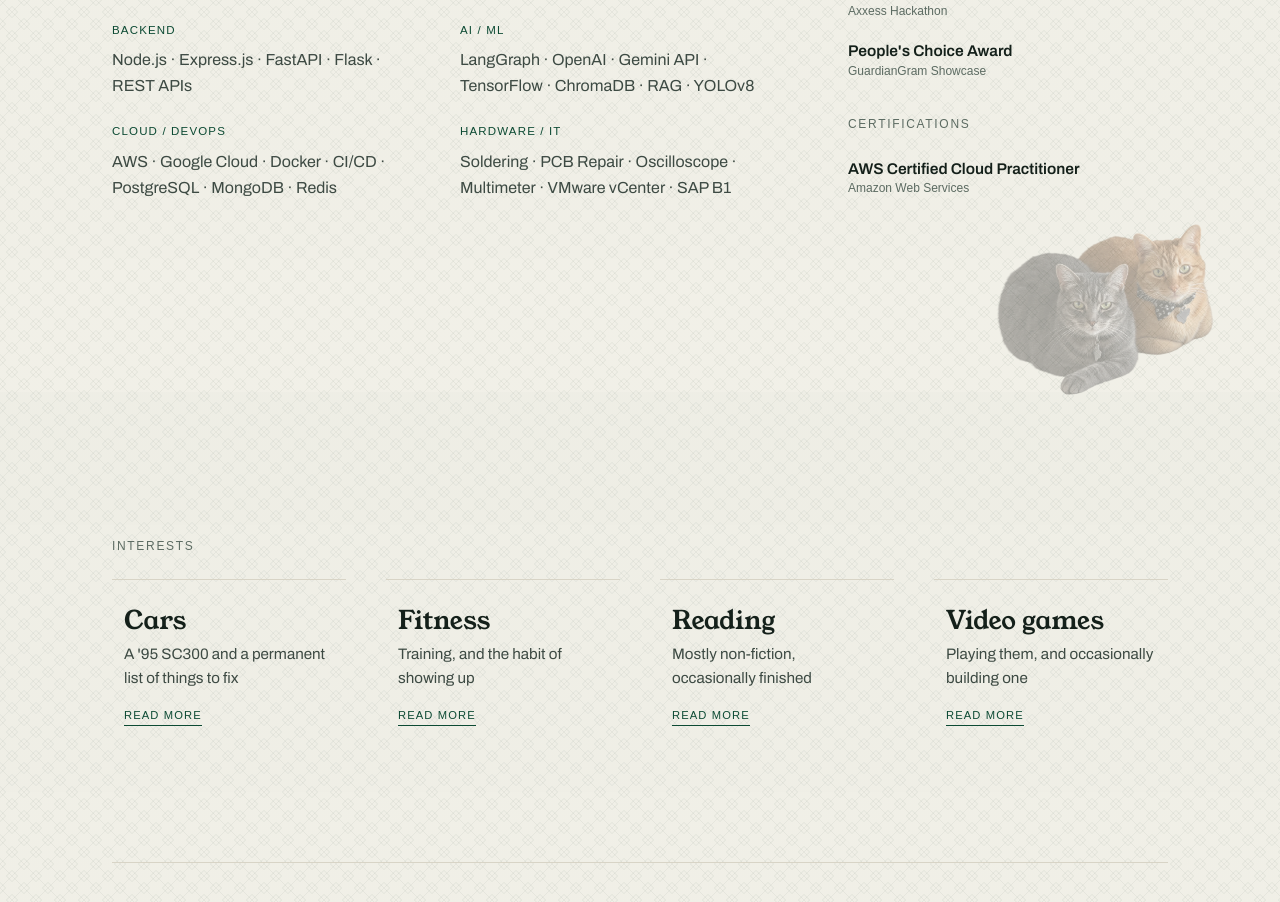
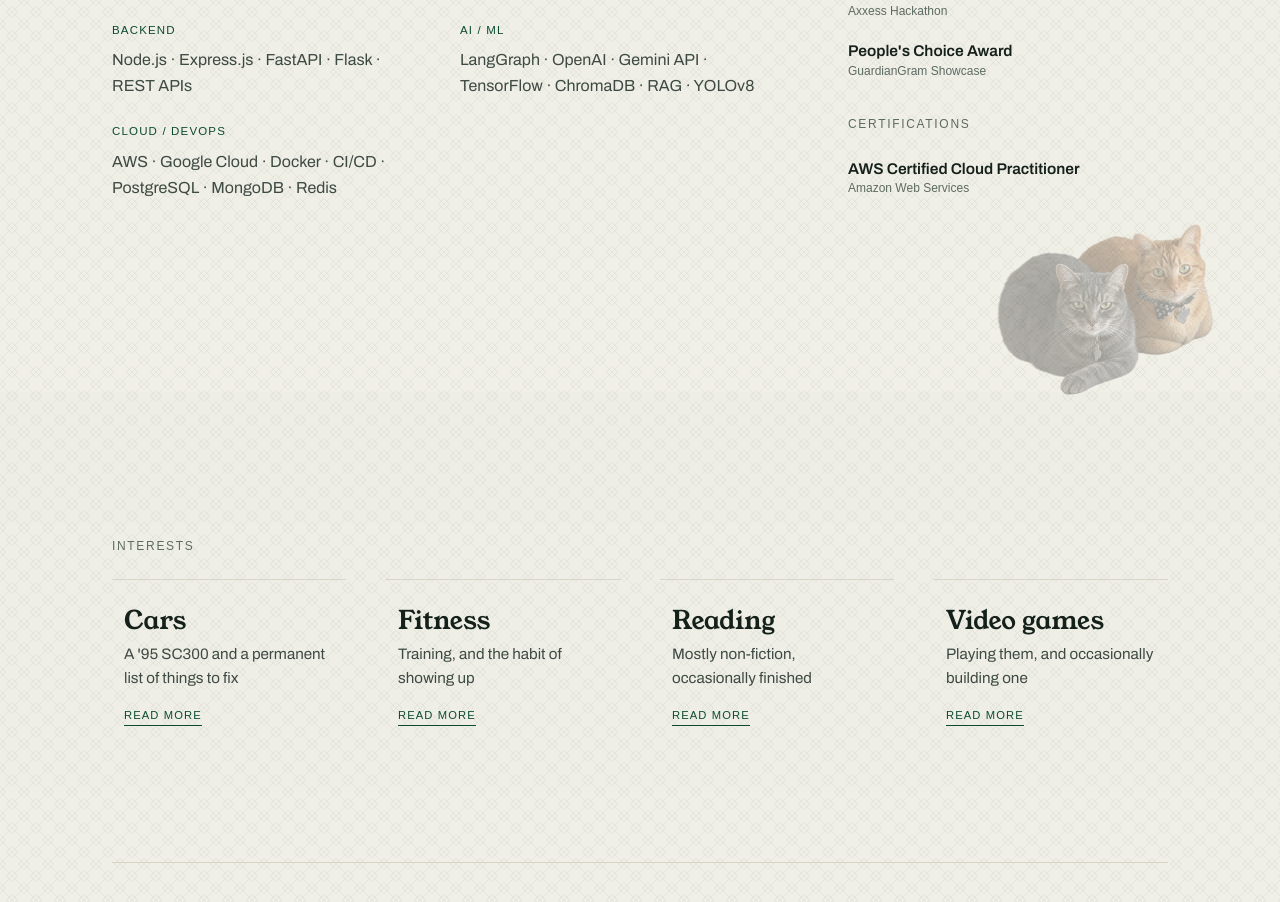
Before and after one commit to syedkazmi14/syed-portfolio, a Next.js app: page / in a window 1280 px wide. Shown: the part 2808-3710 px from the top of the page. Built offline with nearby package versions, Linux system fonts and the light colour scheme; a web font is replaced by a local one.

Commit message:
Remove the Hardware / IT group from the Stack list
VMware vCenter and SAP B1 still read on the Metropak role. Soldering,
PCB repair, oscilloscope and multimeter are no longer claimed anywhere.

```diff
--- a/data/skills.ts
+++ b/data/skills.ts
@@ -1,6 +1,13 @@
 import type { SkillCategory } from "@/lib/types";
 
-/** Skills grouped into "toolbox drawers". Icons resolve in SkillsToolbox. */
+/**
+ * Skills grouped for the Stack list in components/Credentials.tsx.
+ *
+ * A "Hardware / IT" group (soldering, PCB repair, oscilloscope, multimeter,
+ * VMware vCenter, SAP B1) was removed at Syed's request. The two IT entries
+ * still read on the Metropak role in data/experience.ts; the four bench-work
+ * ones are deliberately no longer claimed anywhere on the site.
+ */
 export const skills: SkillCategory[] = [
   {
     id: "languages",
@@ -35,16 +42,4 @@ export const skills: SkillCategory[] = [
     title: "Cloud / DevOps",
     items: ["AWS", "Google Cloud", "Docker", "CI/CD", "PostgreSQL", "MongoDB", "Redis"],
   },
-  {
-    id: "hardware-it",
-    title: "Hardware / IT",
-    items: [
-      "Soldering",
-      "PCB Repair",
-      "Oscilloscope",
-      "Multimeter",
-      "VMware vCenter",
-      "SAP B1",
-    ],
-  },
 ];
```
